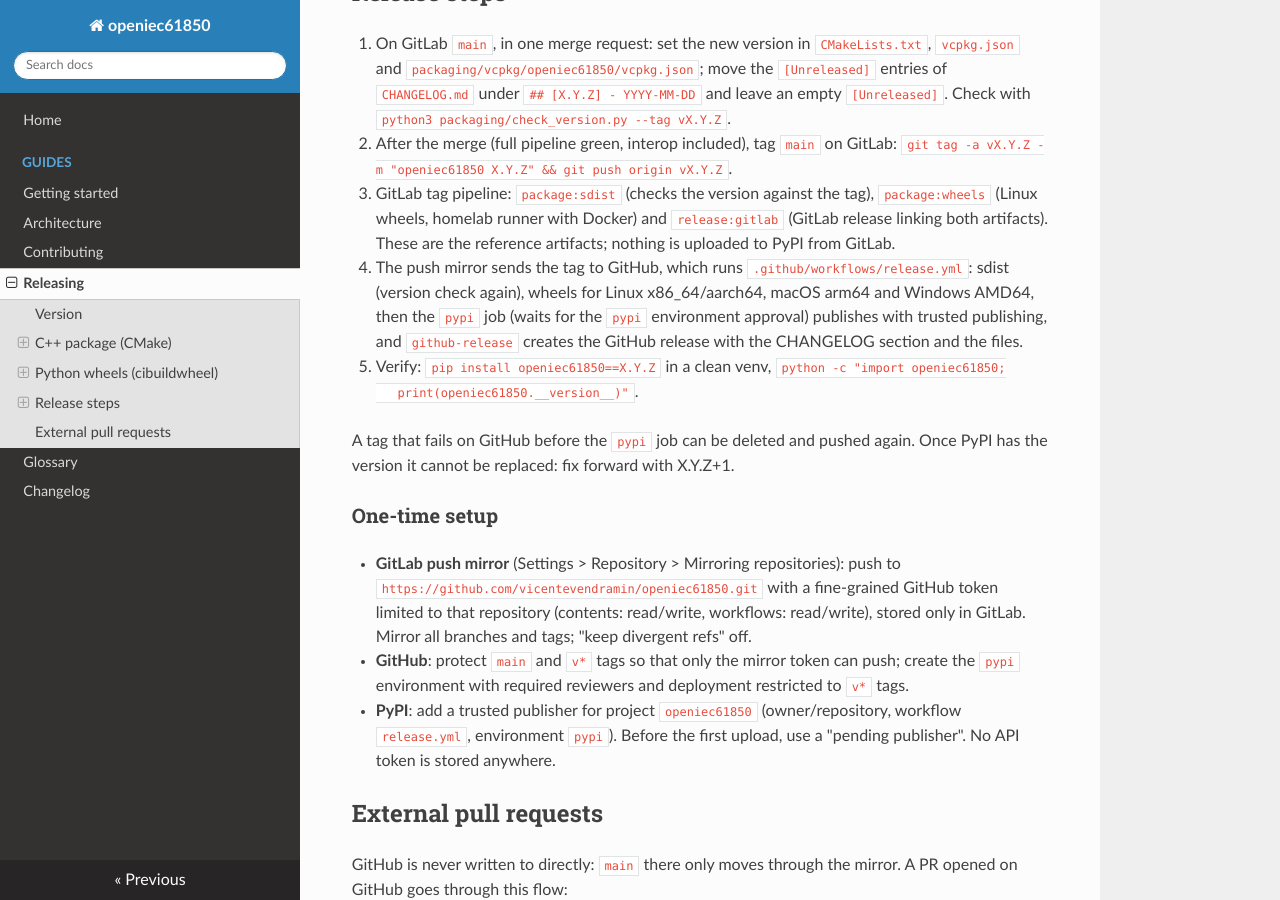
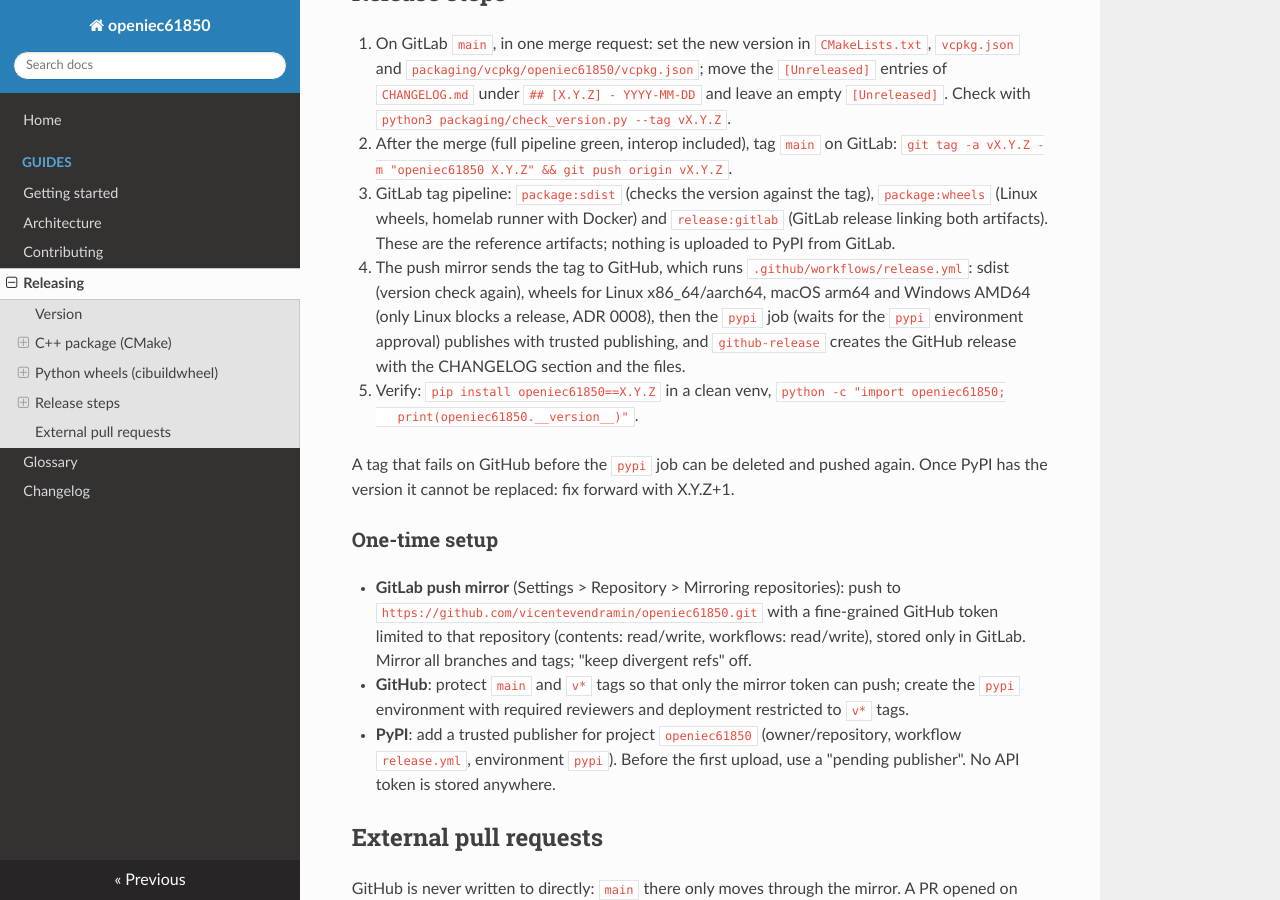
Before and after one commit to vicentevendramin/openiec61850, an MkDocs documentation site: the page built from docs/guides/releasing.md, in a window 1280 px wide and 900 px high, scrolled down 3004 px. Built offline with MkDocs 1.6.1, drawn with Linux system fonts in a browser that asks for light colours; nearby versions of some CDN libraries.

Commit message:
Move release wheels to macos-15 and make macOS and Windows optional
The macos-14 image is retired on 2026-11-02, and the pypi job required
every platform although ADR 0008 says only Linux blocks a release.

Co-Authored-By: Claude Opus 5.5 <noreply@anthropic.com>
Claude-Session: https://claude.ai/code/session_01GFUXgKRPz3Q4BStLQirDvC

```diff
--- a/docs/guides/releasing.md
+++ b/docs/guides/releasing.md
@@ -135,8 +135,8 @@ of the tree:
    (Linux wheels, homelab runner with Docker) and `release:gitlab` (GitLab release linking both
    artifacts). These are the reference artifacts; nothing is uploaded to PyPI from GitLab.
 4. The push mirror sends the tag to GitHub, which runs `.github/workflows/release.yml`: sdist
-   (version check again), wheels for Linux x86_64/aarch64, macOS arm64 and Windows AMD64, then
-   the `pypi` job (waits for the `pypi` environment approval) publishes with trusted publishing,
+   (version check again), wheels for Linux x86_64/aarch64, macOS arm64 and Windows AMD64 (only
+   Linux blocks a release, ADR 0008), then the `pypi` job (waits for the `pypi` environment approval) publishes with trusted publishing,
    and `github-release` creates the GitHub release with the CHANGELOG section and the files.
 5. Verify: `pip install openiec61850==X.Y.Z` in a clean venv, `python -c "import openiec61850;
    print(openiec61850.__version__)"`.
```
Also changed, not shown: 1 other file.
